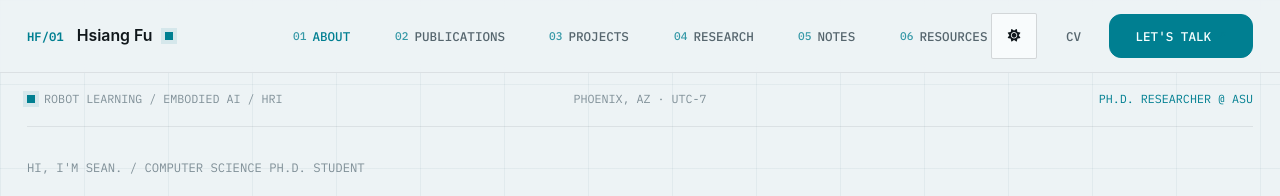
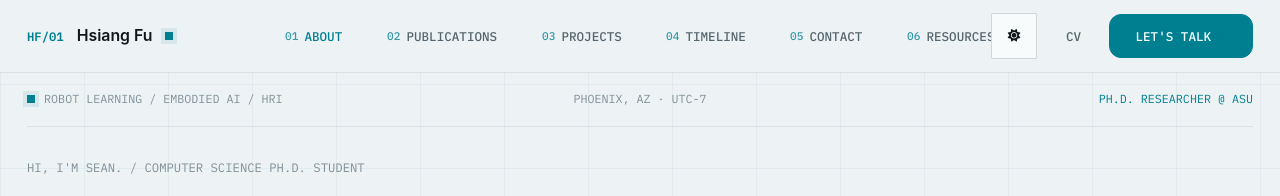
Before and after one commit to hsiang-fu/hsiang-fu.github.io, a Jekyll site: the page built from _pages/about.md, in a window 1280 px wide. Shown: the top 196 px of the page. Built offline with Jekyll 4.4.1, drawn with Linux system fonts in a browser that asks for light colours; a script that is not in the unit is left out.

Commit message:
Update timeline and contact navigation

```diff
--- a/_includes/masthead.html
+++ b/_includes/masthead.html
@@ -12,8 +12,8 @@
               <a{% if page.url == '/' %} class="signal-nav-link is-active"{% else %} class="signal-nav-link"{% endif %} href="{{ base_path }}/#about"><span>01</span>About</a>
               <a{% if page.url == '/publications/' %} class="signal-nav-link is-active"{% else %} class="signal-nav-link"{% endif %} href="{{ base_path }}/publications/"><span>02</span>Publications</a>
               <a{% if page.url == '/projects/' %} class="signal-nav-link is-active"{% else %} class="signal-nav-link"{% endif %} href="{{ base_path }}/projects/"><span>03</span>Projects</a>
-              <a{% if page.url == '/research/' %} class="signal-nav-link is-active"{% else %} class="signal-nav-link"{% endif %} href="{{ base_path }}/research/"><span>04</span>Research</a>
-              <a{% if page.url == '/notes/' %} class="signal-nav-link is-active"{% else %} class="signal-nav-link"{% endif %} href="{{ base_path }}/notes/"><span>05</span>Notes</a>
+              <a class="signal-nav-link" href="{{ base_path }}/#timeline"><span>04</span>Timeline</a>
+              <a class="signal-nav-link" href="{{ base_path }}/#contact"><span>05</span>Contact</a>
               <a{% if page.url == '/resources/' %} class="signal-nav-link is-active"{% else %} class="signal-nav-link"{% endif %} href="{{ base_path }}/resources/"><span>06</span>Resources</a>
             </div>
           </li>
@@ -36,11 +36,10 @@
         <a href="{{ base_path }}/#about"><span>01</span><strong>About</strong><i aria-hidden="true">↗</i></a>
         <a href="{{ base_path }}/publications/"><span>02</span><strong>Publications</strong><i aria-hidden="true">↗</i></a>
         <a href="{{ base_path }}/projects/"><span>03</span><strong>Projects</strong><i aria-hidden="true">↗</i></a>
-        <a href="{{ base_path }}/research/"><span>04</span><strong>Research</strong><i aria-hidden="true">↗</i></a>
-        <a href="{{ base_path }}/notes/"><span>05</span><strong>Notes</strong><i aria-hidden="true">↗</i></a>
+        <a href="{{ base_path }}/#timeline"><span>04</span><strong>Timeline</strong><i aria-hidden="true">↗</i></a>
+        <a href="{{ base_path }}/#contact"><span>05</span><strong>Contact</strong><i aria-hidden="true">↗</i></a>
         <a href="{{ base_path }}/resources/"><span>06</span><strong>Resources</strong><i aria-hidden="true">↗</i></a>
         <a href="{{ base_path }}/cv/"><span>07</span><strong>CV</strong><i aria-hidden="true">↗</i></a>
-        <a href="{{ base_path }}/#contact"><span>08</span><strong>Contact</strong><i aria-hidden="true">↗</i></a>
       </div>
     </div>
   </div>
```
